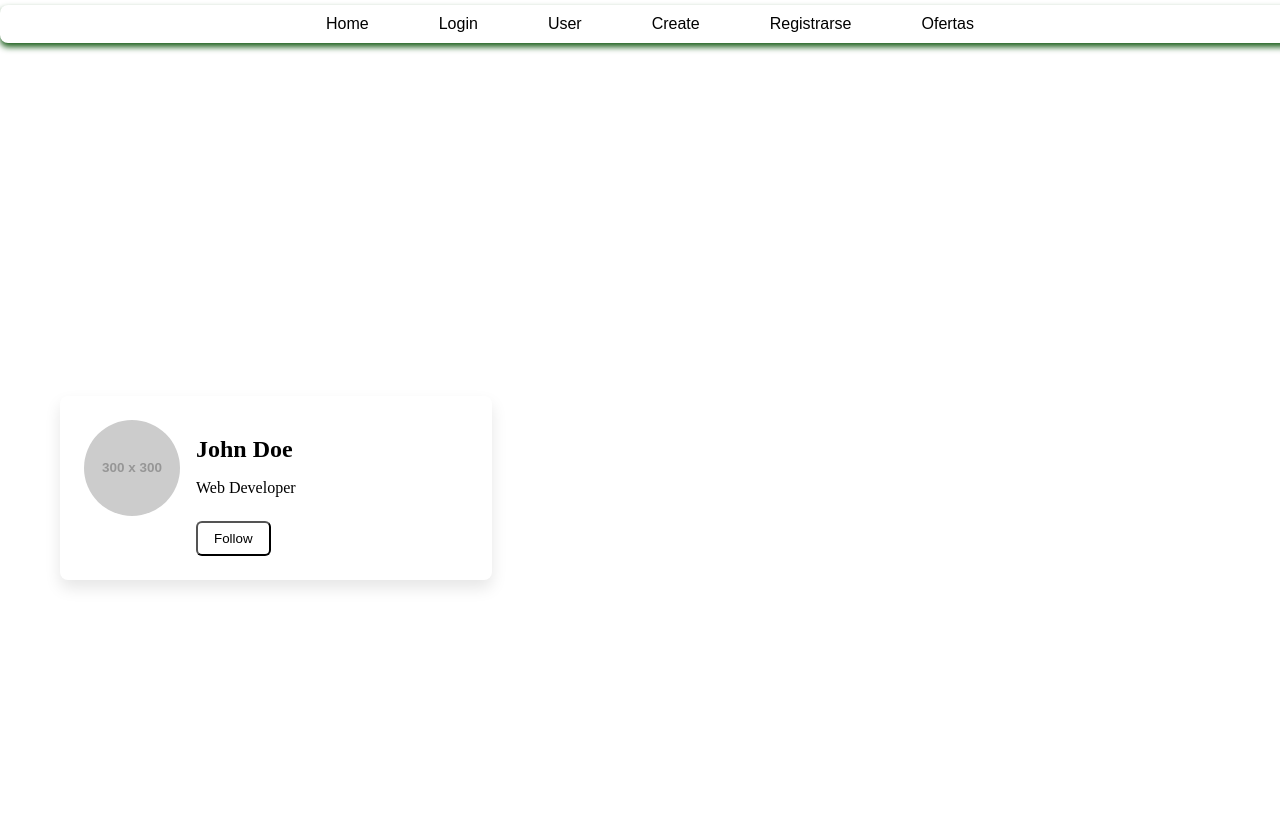
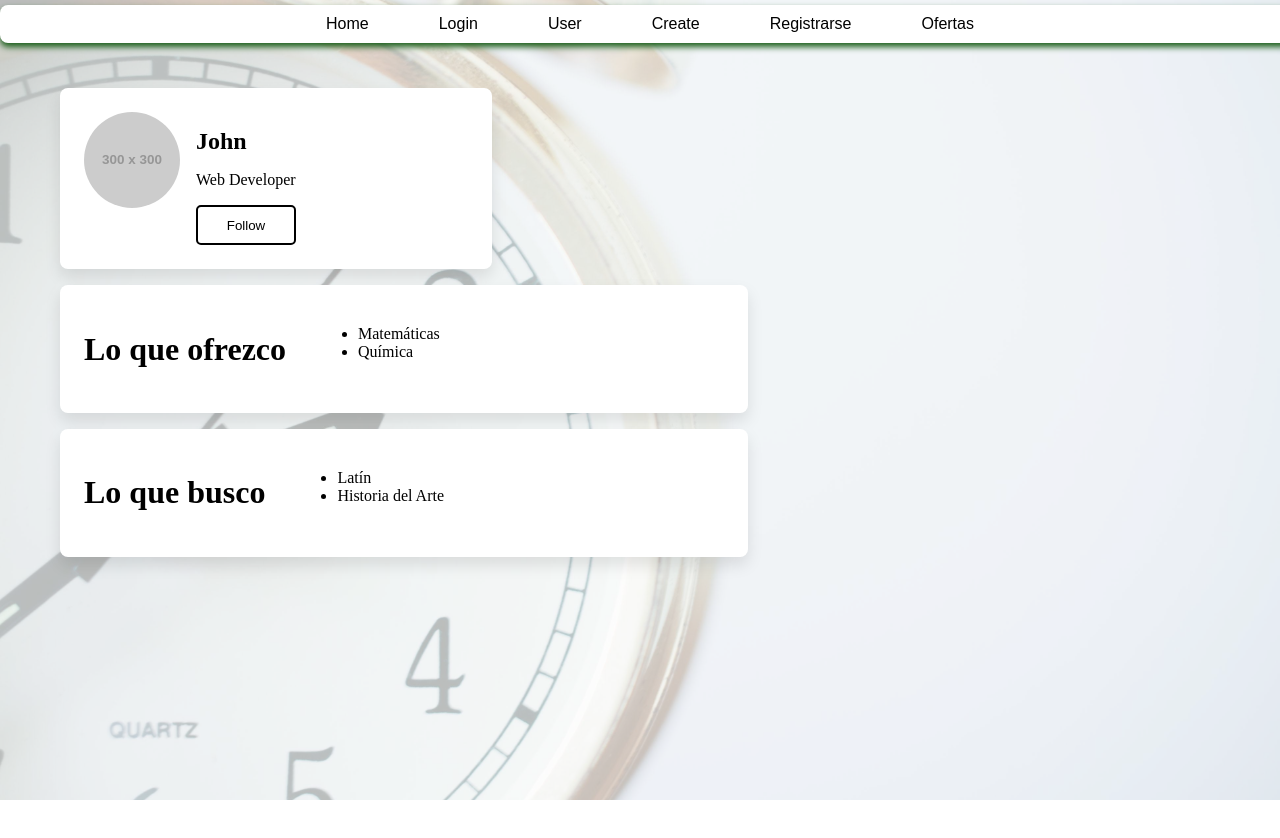
Before and after one commit to David0798C/taimFront, a React (Vite) app: page /User in a window 1280 px wide. Shown: the top 838 px of the page. After the commit the page ends 800 px from the top, so only its background shows below. Built offline with nearby package versions, Linux system fonts and the light colour scheme.

Commit message:
primer borrador del perfil

```diff
--- a/src/Pages/UserPage.jsx
+++ b/src/Pages/UserPage.jsx
@@ -1,17 +1,36 @@
-import { Container,CardContainer, Button } from '../StyledComponents/StyledUserPage';
+import {Container, CardContainer, Button, InterestContainer, Background} from '../StyledComponents/StyledUserPage';
 
 const UserProfile = () => {
   return (
+    <>
+    <Background />
     <Container>
       <CardContainer>
         <img src="https://placehold.co/300?text=User" alt="User Profile" className="profile-image" />
         <div>
-          <h1 className="name">John Doe</h1>
-          <p className="role">Web Developer</p>
+          <h1 className="name">John</h1>
+          <p>Web Developer</p>
           <Button>Follow</Button>
         </div>
       </CardContainer>
+      <InterestContainer>
+        <h1>Lo que ofrezco</h1>
+        <br />
+          <ul>
+            <li>Matemáticas</li>
+            <li>Química</li>
+          </ul>
+      </InterestContainer>
+      <InterestContainer>
+        <h1>Lo que busco</h1>
+        <br />
+          <ul>
+            <li>Latín</li>
+            <li>Historia del Arte</li>
+          </ul>
+      </InterestContainer>
     </Container>
+    </>
   );
 };
 
--- a/src/StyledComponents/StyledUserPage.js
+++ b/src/StyledComponents/StyledUserPage.js
@@ -1,19 +1,31 @@
 import styled from 'styled-components';
+import BackgroundImage from '../pic/fondo2.jpg';
 
 export const Container = styled.div`
-  background-color: var(--background);
-  color: var(--primary-foreground);
-  min-height: 100vh;
+  min-height: 100px;
   display: flex;
   flex-direction: column;
   justify-content: center;
 `;
+export const Background = styled.div`
+    position: fixed;
+    top: 0;
+    left: 0;
+    width: 100%;
+    height: 100%;
+    background-image: url(${BackgroundImage});
+    background-size: cover;
+    background-position: center;
+    background-repeat: no-repeat;
+    opacity: 0.3;
+  z-index: -1; // Asegúrate de que el fondo esté detrás de los otros elementos
+`;
 
 export const CardContainer = styled.div`
+background-color: white;
   max-width: 24rem;
-  background-color: var(--card);
-  color: var(--card-foreground);
   padding: 1.5rem;
+  margin-bottom:1rem;
   border-radius: 0.5rem;
   box-shadow: 0 0.5rem 1rem rgba(0, 0, 0, 0.1);
   display: flex;
@@ -29,21 +41,28 @@ export const CardContainer = styled.div`
     font-size: 1.5rem;
     font-weight: bold;
   }
+`;
+export const InterestContainer = styled.div`
+background-color: white;
+  max-width: 40rem;
+  padding: 1.5rem;
+  margin-bottom:1rem;
+  border-radius: 0.5rem;
+  box-shadow: 0 0.5rem 1rem rgba(0, 0, 0, 0.1);
+  display: flex;
+  gap: 1rem;
+  `;
+export const Button = styled.button`
+  width: 100px;
+  border-radius: 5px;
+  padding: 5px;
+  background-color: transparent;
+  border: 2px solid black;
+  color: black;
+  height: 40px;
 
-  .role {
-    color: var(--secondary);
+  &:hover {
+    transition: 0.2s;
+    border-color: #4ad627;
   }
 `;
-
-export const Button = styled.button`
-  background-color: var(--primary);
-  color: var(--primary-foreground);
-  padding: 0.5rem 1rem;
-  margin-top: 0.5rem;
-  border-radius: 0.375rem;
-  transition: background-color 0.3s;
-
-  &:hover {
-    background-color: var(--primary) / 80%;
-  }
-`;
```
